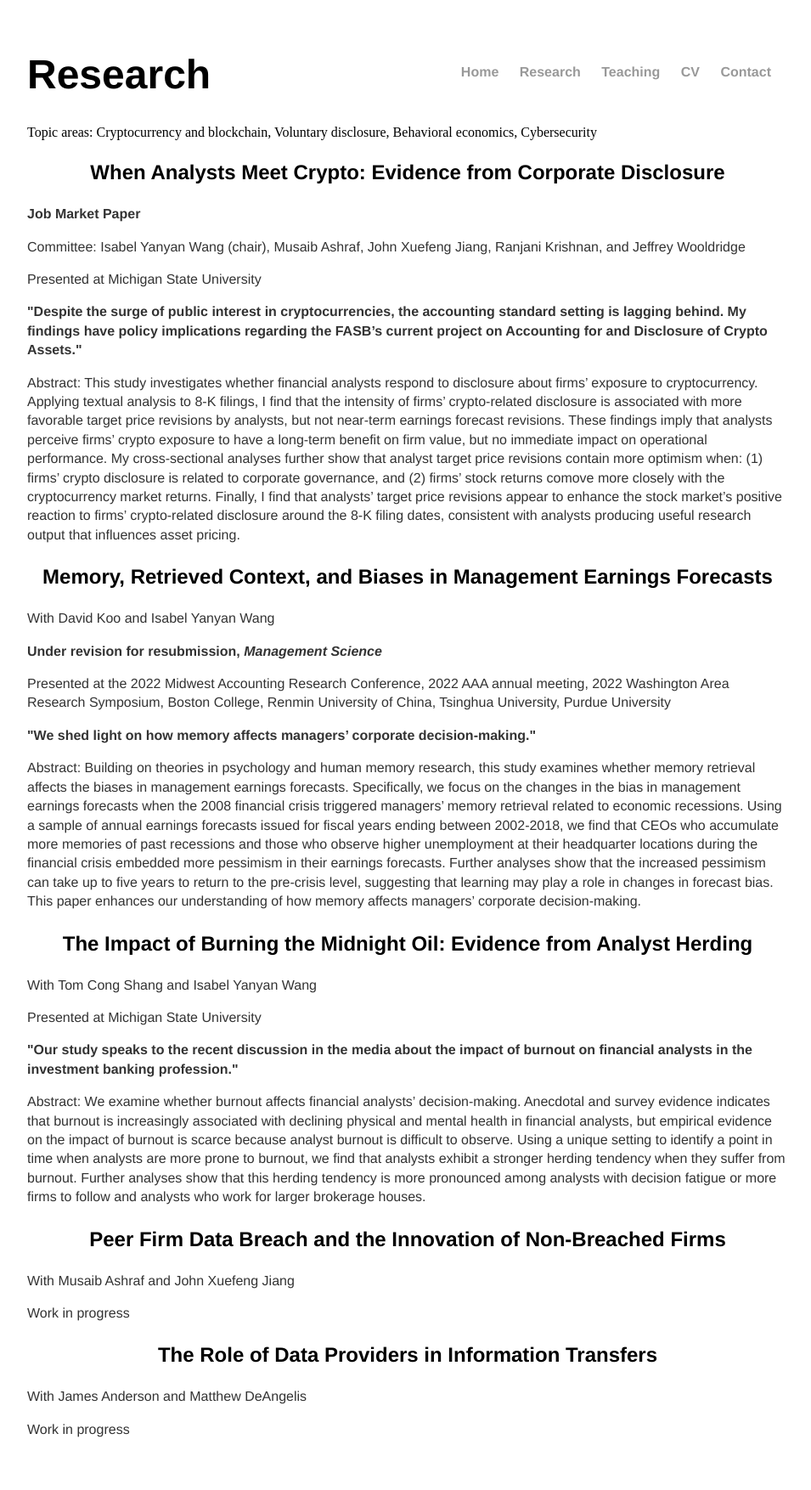
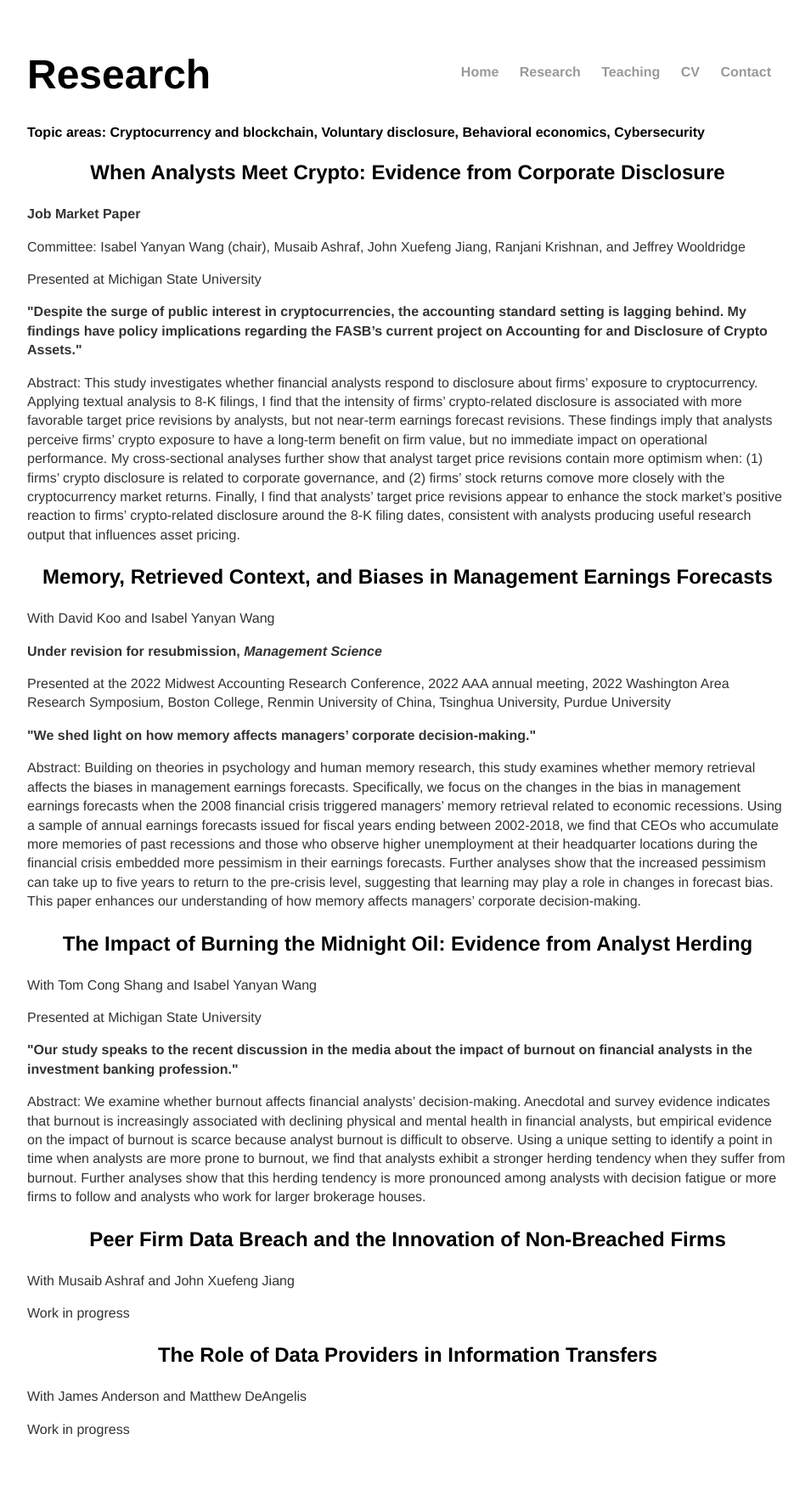
Before and after one commit to shu-ting-wu/shu-ting-wu.github.io, a Jekyll site: the page built from research/index.html, in a window 1280 px wide. Shown: the whole page at 85% size, without its empty margins (160-1115 px from the left). Built offline with Jekyll 4.4.1, drawn with Linux system fonts in a browser that asks for light colours.

Commit message:
Update index.html

```diff
--- a/research/index.html
+++ b/research/index.html
@@ -4,7 +4,7 @@ title: Shuting's research
 ---
 <div class="research">
 	<h1 style="text-align:left">Research</h1>
-  <h2: style="text-align:left">Topic areas: Cryptocurrency and blockchain, Voluntary disclosure, Behavioral economics, Cybersecurity </h2>
+  <h2 style="text-align:left">Topic areas: Cryptocurrency and blockchain, Voluntary disclosure, Behavioral economics, Cybersecurity </h2>
 	<p> </p>
 	<p> </p>
 
```
